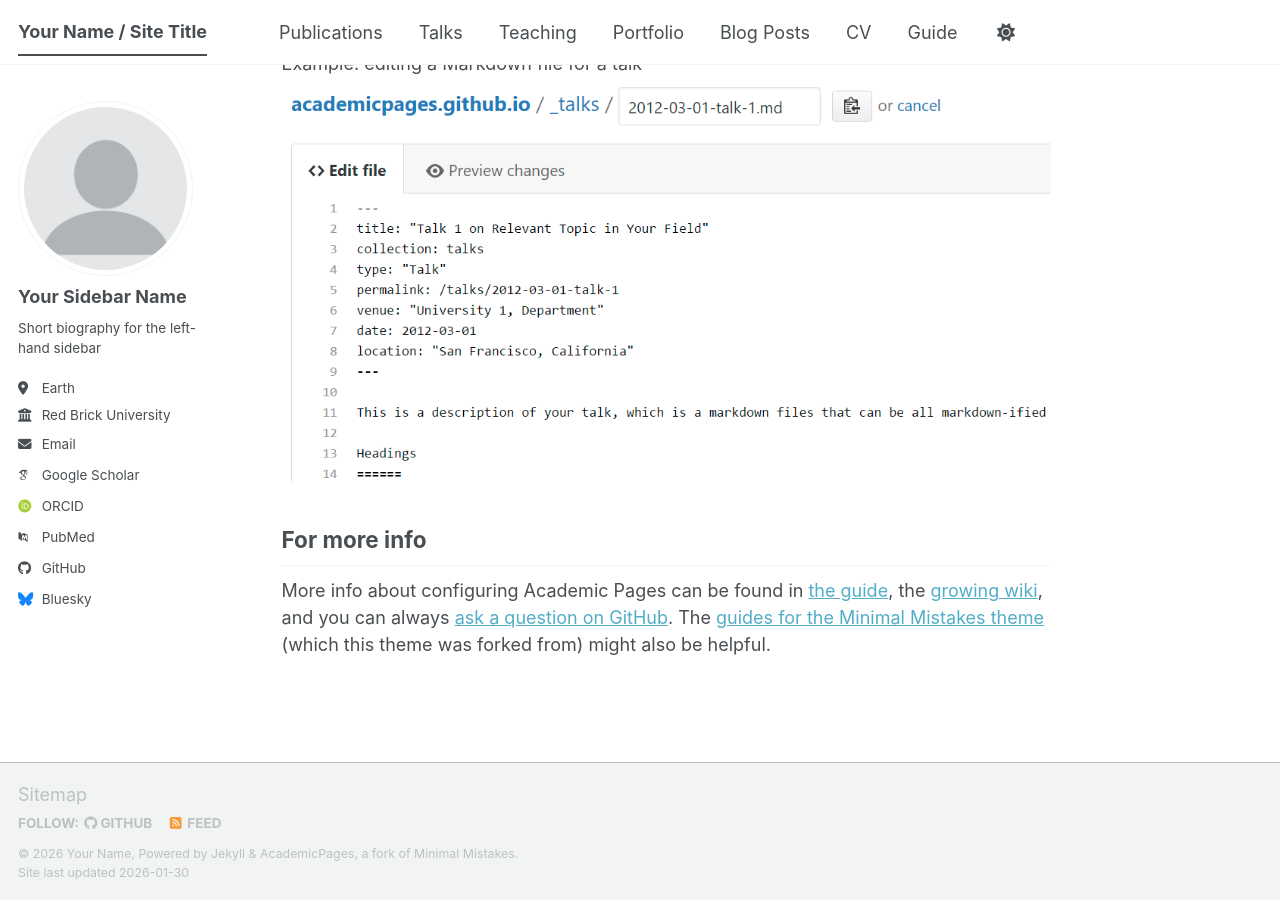
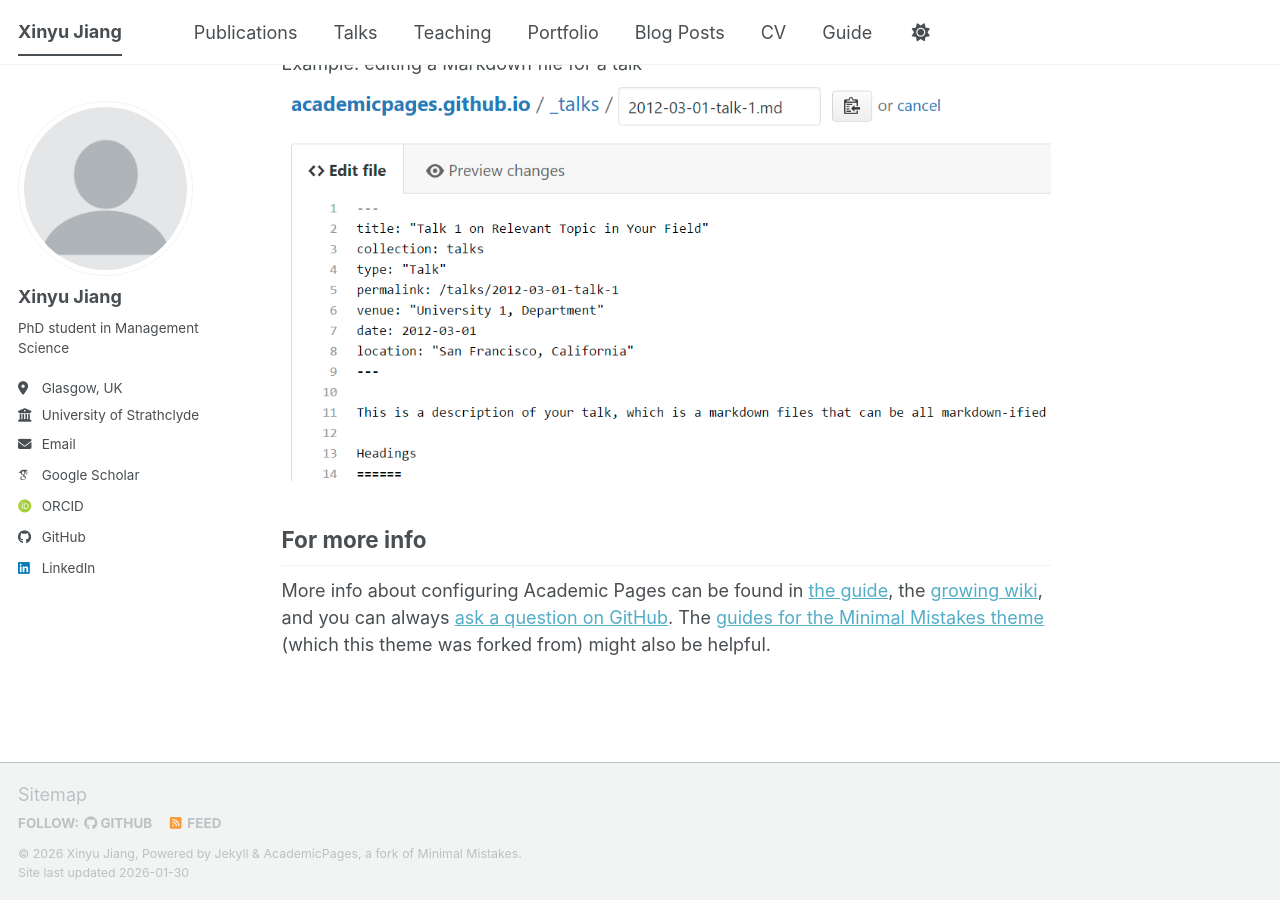
Before and after one commit to xinyu-jiang911/xinyuj, a Jekyll site: the page built from _pages/about.md, in a window 1280 px wide and 900 px high, scrolled down 2720 px. Built offline with Jekyll 4.4.1, drawn with Linux system fonts in a browser that asks for light colours; some web fonts are replaced; a script bundle is joined from its source files by our own code; library files that are not in the unit come from our copies.

Commit message:
Update _config.yml

```diff
--- a/_config.yml
+++ b/_config.yml
@@ -9,10 +9,10 @@
 # Basic Site Settings
 locale                   : "en-US"
 site_theme               : "default" # The available themes options are "default", "air", "sunrise", "mint", "dirt" and "contrast"
-title                    : "Your Name / Site Title"
+title                    : "Xinyu Jiang"
 title_separator          : "-"
-name                     : &name "Your Name"
-description              : &description "Your Name's academic portfolio"   # Update this with a general description of your site, this is the default if not overridden by a page
+name                     : &name "Xinyu Jiang"
+description              : &description "Xinyu's academic portfolio"   # Update this with a general description of your site, this is the default if not overridden by a page
 url                      : https://academicpages.github.io # The base hostname & protocol for your site e.g. "https://[your GitHub username].github.io",
                                                            # or if you already have some other page hosted on Github then use "https://[your GitHub username].github.io/[Your Repo Name]"
 baseurl                  : "" # the subpath of your site, e.g. "/blog"
@@ -24,24 +24,24 @@ repository               : "academicpages/academicpages.github.io"
 author:
   # Biographic information
   avatar           : "profile.png"
-  name             : "Your Sidebar Name"
+  name             : "Xinyu Jiang"
   pronouns         : # example: "she/her"
-  bio              : "Short biography for the left-hand sidebar"
-  location         : "Earth"
-  employer         : "Red Brick University"
+  bio              : "PhD student in Management Science"
+  location         : "Glasgow, UK"
+  employer         : "University of Strathclyde"
   uri              : # URL
-  email            : "none@example.org"
+  email            : "xinyu.jiang@strath.ac.uk"
 
   # Academic websites
   academia         : # URL
   arxiv            : # URL - Update with the correct link to your profile
-  googlescholar    : "https://scholar.google.com/citations?user=PS_CX0AAAAAJ"
+  googlescholar    : "https://scholar.google.co.uk/citations?user=GMj_ZjYAAAAJ"
   inspire-hep      : # URL
   impactstory      : # URL
-  orcid            : "https://orcid.org/yourorcidurl"
+  orcid            : "https://orcid.org/my-orcid?orcid=0009-0002-7736-0453"
   semantic         : # URL
   ssrn             : # URL
-  pubmed           : "https://www.ncbi.nlm.nih.gov/pubmed/?term=john+snow"
+  pubmed           : # URL
   researchgate     : # URL
   scopus           : # URL
   zotero           : # URL
@@ -57,7 +57,7 @@ author:
 
   # Social media
   artstation       : # Username
-  bluesky          : "bsky.app" # Replace this with you Bluesky username
+  bluesky          : # Username
   facebook         : # Username
   flickr           : # Username
   foursquare       : # Username
@@ -66,7 +66,7 @@ author:
   keybase          : # Username
   instagram        : # Username
   lastfm           : # Username
-  linkedin         : # Username
+  linkedin         : "www.linkedin.com/in/xinyu-jiang-498585303"
   mastodon         : # URL
   medium           : # URL
   pinterest        : # Username
```
